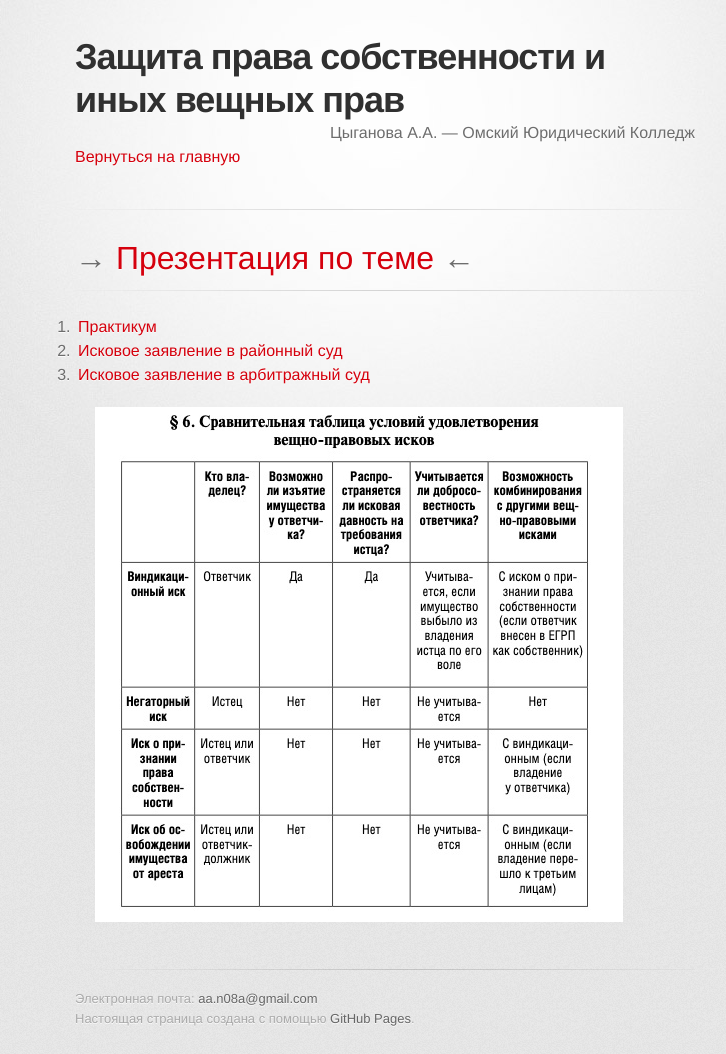
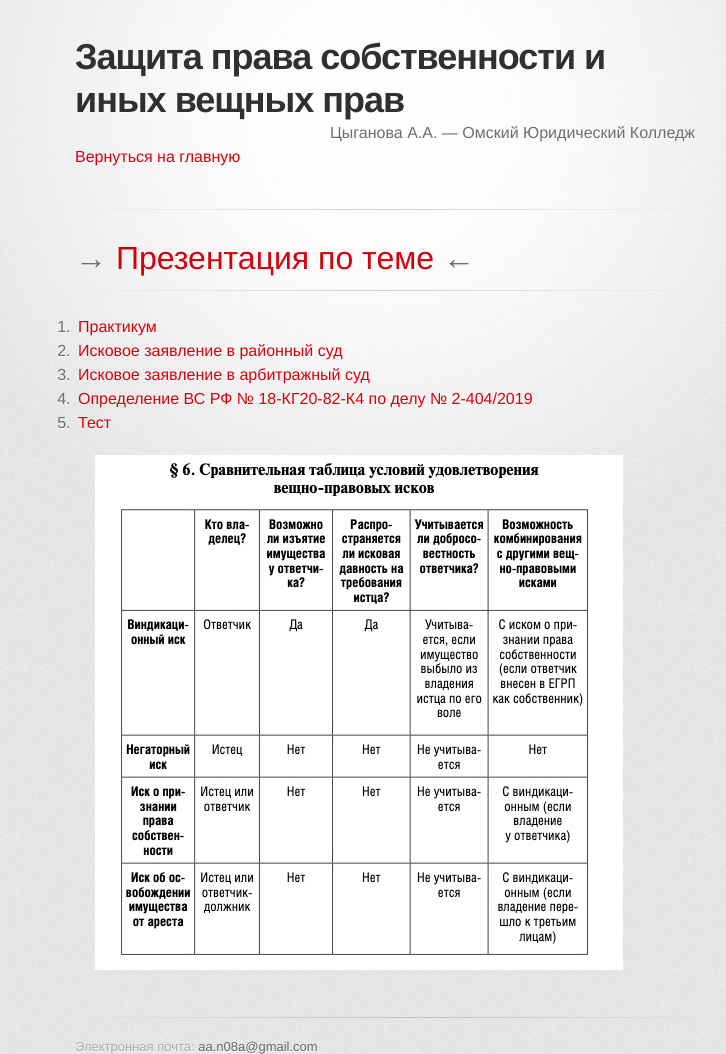
Before and after one commit to a-nova/a-nova.github.io, a Jekyll site: the page built from _lessons/11.md, in a window 1280 px wide, cut to the strip 0-1054 px from the top of the page. Shown: the whole strip, without its empty margins (255-981 px from the left). Built offline with Jekyll 4.4.1, drawn with Linux system fonts in a browser that asks for light colours; some web fonts are replaced.

Commit message:
тест и решение ВС

```diff
--- a/_lessons/11.md
+++ b/_lessons/11.md
@@ -12,5 +12,7 @@ layout: page
 1. [Практикум](./11/практикум.pdf)
 2. [Исковое заявление в районный суд](./11/Исковое районный.docx)
 3. [Исковое заявление в арбитражный суд](./11/Исковое арбитражный.docx)
+4. [Определение ВС РФ № 18-КГ20-82-К4 по делу № 2-404/2019](./11/document.pdf)
+5. [Тест](./11/Test.pdf)
 
 ![](./vQKjaeX61tU.jpg)
```
Also changed, not shown: 2 other files.
